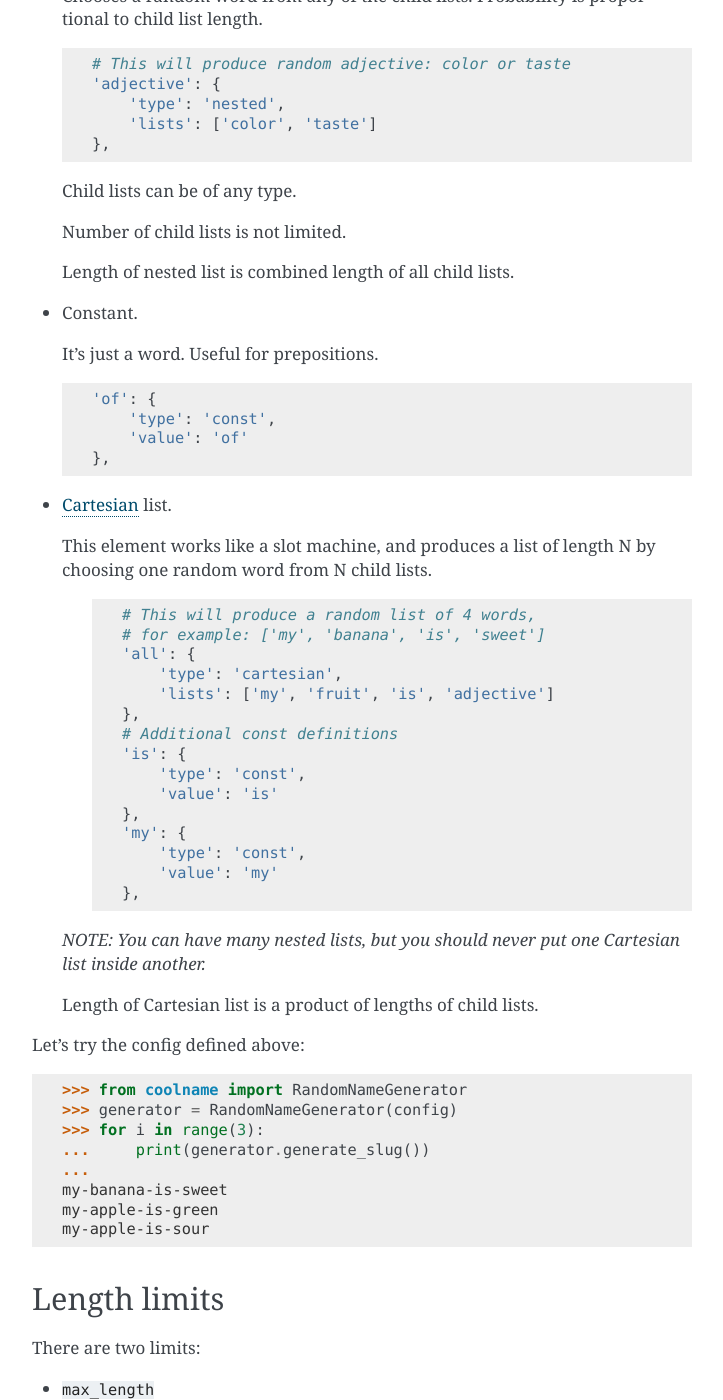
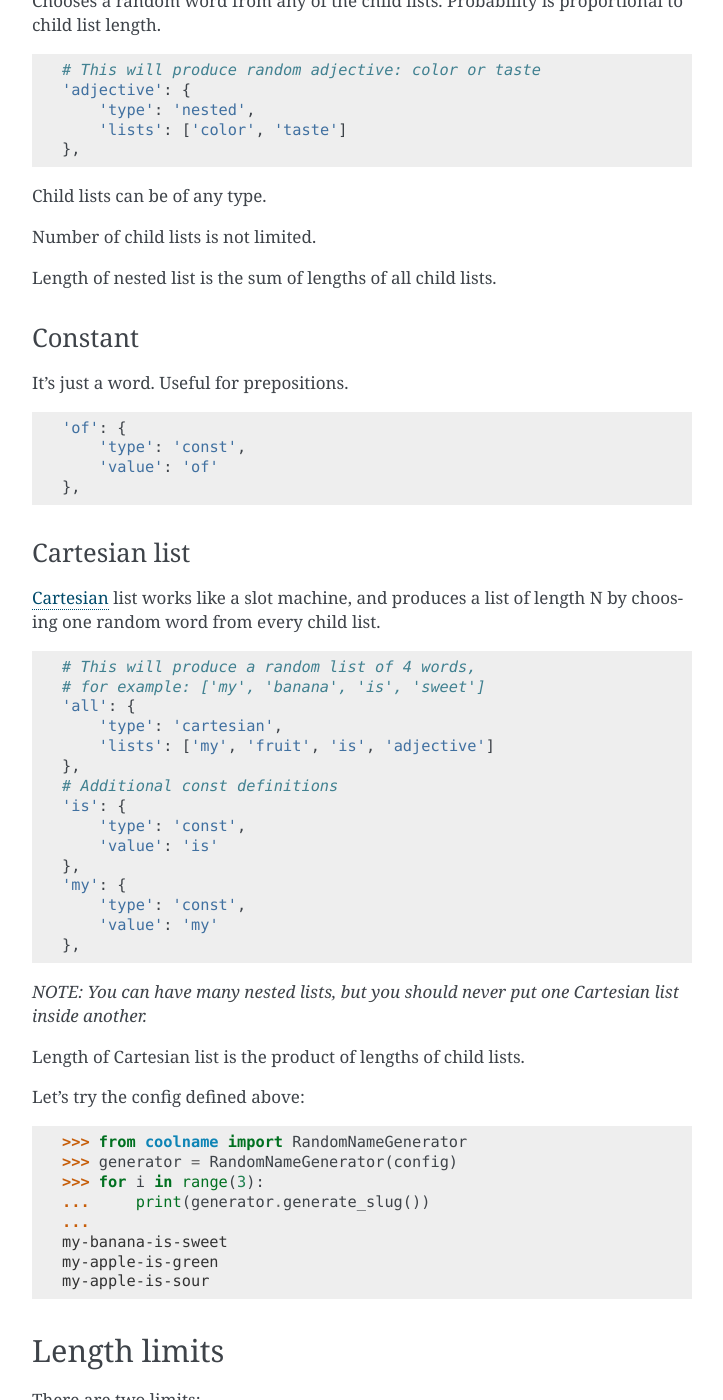
Before and after one commit to alexanderlukanin13/coolname, a Sphinx documentation site: the page built from docs/customization.rst, in a window 1280 px wide and 1400 px high, scrolled down 1048 px. Shown: the whole window, without its empty margins (388-1111 px from the left). Built offline with Sphinx 7.4.7, drawn with Linux system fonts in a browser that asks for light colours; some of the changed text lies outside the part shown.

Commit message:
docs updated

```diff
--- a/docs/customization.rst
+++ b/docs/customization.rst
@@ -23,88 +23,90 @@ when you call ``generate()`` or ``generate_slug()`` without arguments.
 
 There are four types of configuration rules.
 
-* Word list.
+Words list
+----------
 
-  A ground-level building block. Chooses a random word from a list,
-  with equal probability.
+A ground-level building block. Chooses a random word from a list,
+with equal probability.
 
-  .. code-block:: python
+.. code-block:: python
 
-      # This will produce random color
-      'color': {
-          'type': 'words',
-          'words': ['red', 'green', 'yellow']
-      },
-      # This will produce random taste
-      'taste': {
-          'type': 'words',
-          'words': ['sweet', 'sour']
-      },
-      # This will produce random fruit
-      'fruit': {
-          'type': 'words',
-          'words': ['apple', 'banana']
-      },
+    # This will produce random color
+    'color': {
+        'type': 'words',
+        'words': ['red', 'green', 'yellow']
+    },
+    # This will produce random taste
+    'taste': {
+        'type': 'words',
+        'words': ['sweet', 'sour']
+    },
+    # This will produce random fruit
+    'fruit': {
+        'type': 'words',
+        'words': ['apple', 'banana']
+    },
 
-  Length of word list is a number of words.
+Nested list
+-----------
 
-* Nested list.
+Chooses a random word from any of the child lists.
+Probability is proportional to child list length.
 
-  Chooses a random word from any of the child lists.
-  Probability is proportional to child list length.
+.. code-block:: python
 
-  .. code-block:: python
+    # This will produce random adjective: color or taste
+    'adjective': {
+        'type': 'nested',
+        'lists': ['color', 'taste']
+    },
 
-      # This will produce random adjective: color or taste
-      'adjective': {
-          'type': 'nested',
-          'lists': ['color', 'taste']
-      },
+Child lists can be of any type.
 
-  Child lists can be of any type.
+Number of child lists is not limited.
 
-  Number of child lists is not limited.
+Length of nested list is the sum of lengths of all child lists.
 
-  Length of nested list is combined length of all child lists.
+Constant
+--------
 
-* Constant.
+It's just a word. Useful for prepositions.
 
-  It's just a word. Useful for prepositions.
+.. code-block:: python
 
-  .. code-block:: python
+    'of': {
+        'type': 'const',
+        'value': 'of'
+    },
 
-      'of': {
-          'type': 'const',
-          'value': 'of'
-      },
+Cartesian list
+---------------
 
-* Cartesian_ list.
+Cartesian_ list works like a slot machine, and produces a list of length N
+by choosing one random word from every child list.
 
-  This element works like a slot machine, and produces a list of length N
-  by choosing one random word from N child lists.
+.. code-block:: python
 
-    .. code-block:: python
+    # This will produce a random list of 4 words,
+    # for example: ['my', 'banana', 'is', 'sweet']
+    'all': {
+        'type': 'cartesian',
+        'lists': ['my', 'fruit', 'is', 'adjective']
+    },
+    # Additional const definitions
+    'is': {
+        'type': 'const',
+        'value': 'is'
+    },
+    'my': {
+        'type': 'const',
+        'value': 'my'
+    },
 
-      # This will produce a random list of 4 words,
-      # for example: ['my', 'banana', 'is', 'sweet']
-      'all': {
-          'type': 'cartesian',
-          'lists': ['my', 'fruit', 'is', 'adjective']
-      },
-      # Additional const definitions
-      'is': {
-          'type': 'const',
-          'value': 'is'
-      },
-      'my': {
-          'type': 'const',
-          'value': 'my'
-      },
+*NOTE: You can have many nested lists, but you should never
+put one Cartesian list inside another.*
 
-  *NOTE: You can have many nested lists, but you should never
-  put one Cartesian list inside another.*
-
-  Length of Cartesian list is a product of lengths of child lists.
+Length of Cartesian list is the product of lengths of child lists.
 
 Let's try the config defined above:
 ::
@@ -263,9 +265,10 @@ Which is equivalent to adding the same option in config dictionary:
         "max_length": 13
     }
 
-Options must be specified **before** words.
+Options should be placed in the beginning of the text file, before the first word.
 
 Unicode support
 ===============
 
-Unicode is fully supported. Just use UTF-8 for the configuration files.
+Default implementation uses English, but you can create configuration in any language -
+just save the config files in UTF-8 encoding.
```
Also changed, not shown: README.rst (+8 -13 lines), docs/index.rst (+2 -7 lines).
